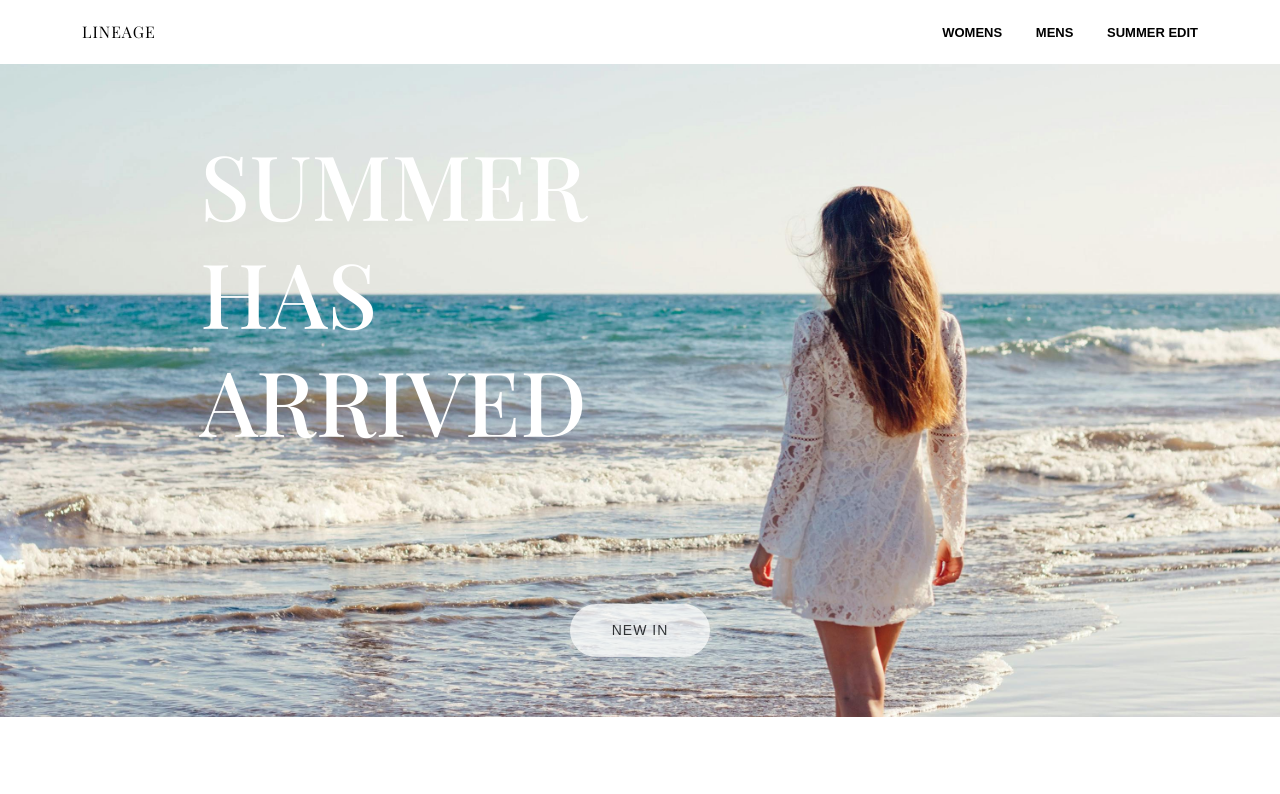
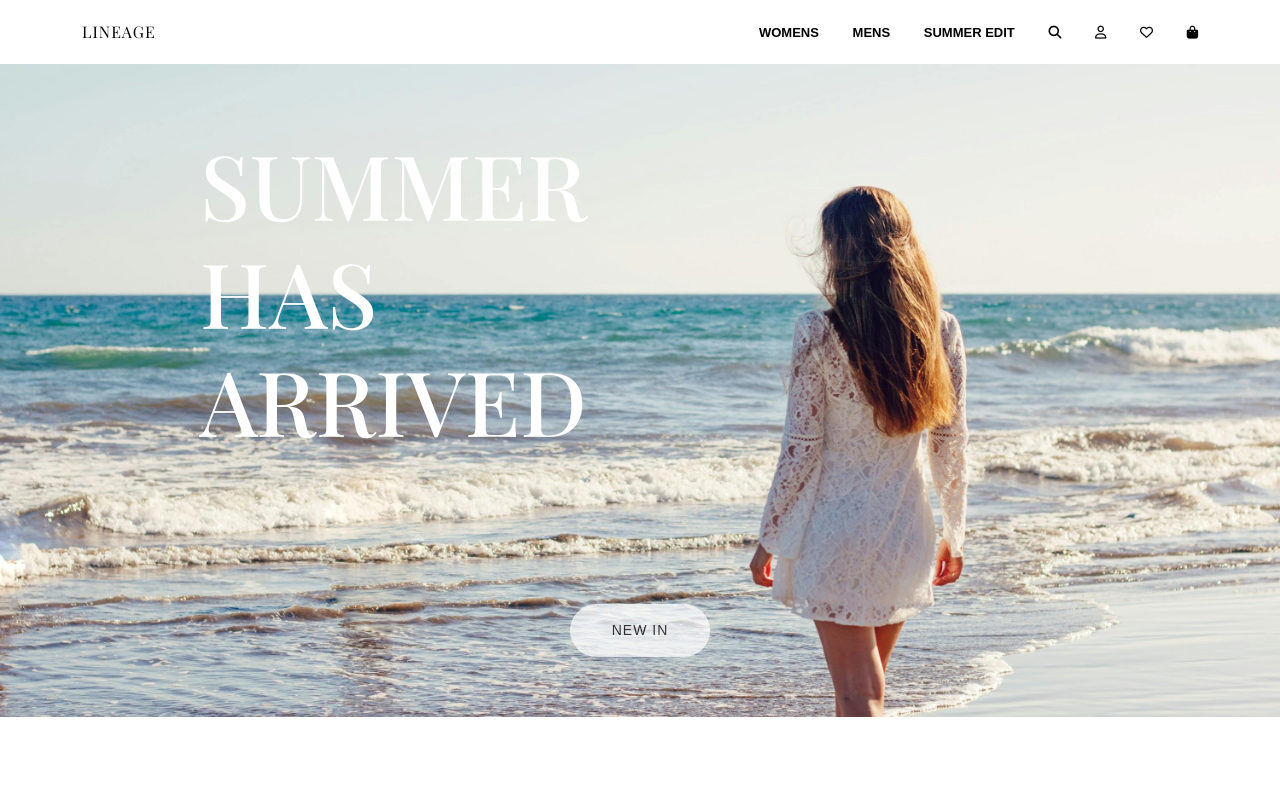
Before and after one commit to georgia-lee04/fashion-landing-page, a plain HTML site: page index.html in a window 1280 px wide. Shown: the top 794 px of the page. Drawn offline with nearby package versions, Linux system fonts and the light colour scheme; grey boxes are pictures that could not be loaded; a web font is replaced by a local one.

Commit message:
Added icons to nav bar

```diff
--- a/index.html
+++ b/index.html
@@ -43,7 +43,18 @@
           <li>
             <a href="#">SUMMER EDIT</a>
           </li>
-
+          <li>
+          <i class="fa-solid fa-magnifying-glass" style="color: #000000;"></i>
+          </li>
+          <li>
+          <i class="fa-regular fa-user" style="color: #000000;"></i>
+          </li>
+         <li>
+<i class="fa-regular fa-heart" style="color: #000000;"></i>
+         </li>
+         <li>
+          <i class="fa-solid fa-bag-shopping" style="color: #000000;"></i>
+         </li>
         </ul>
       </nav>
     </div>
```
